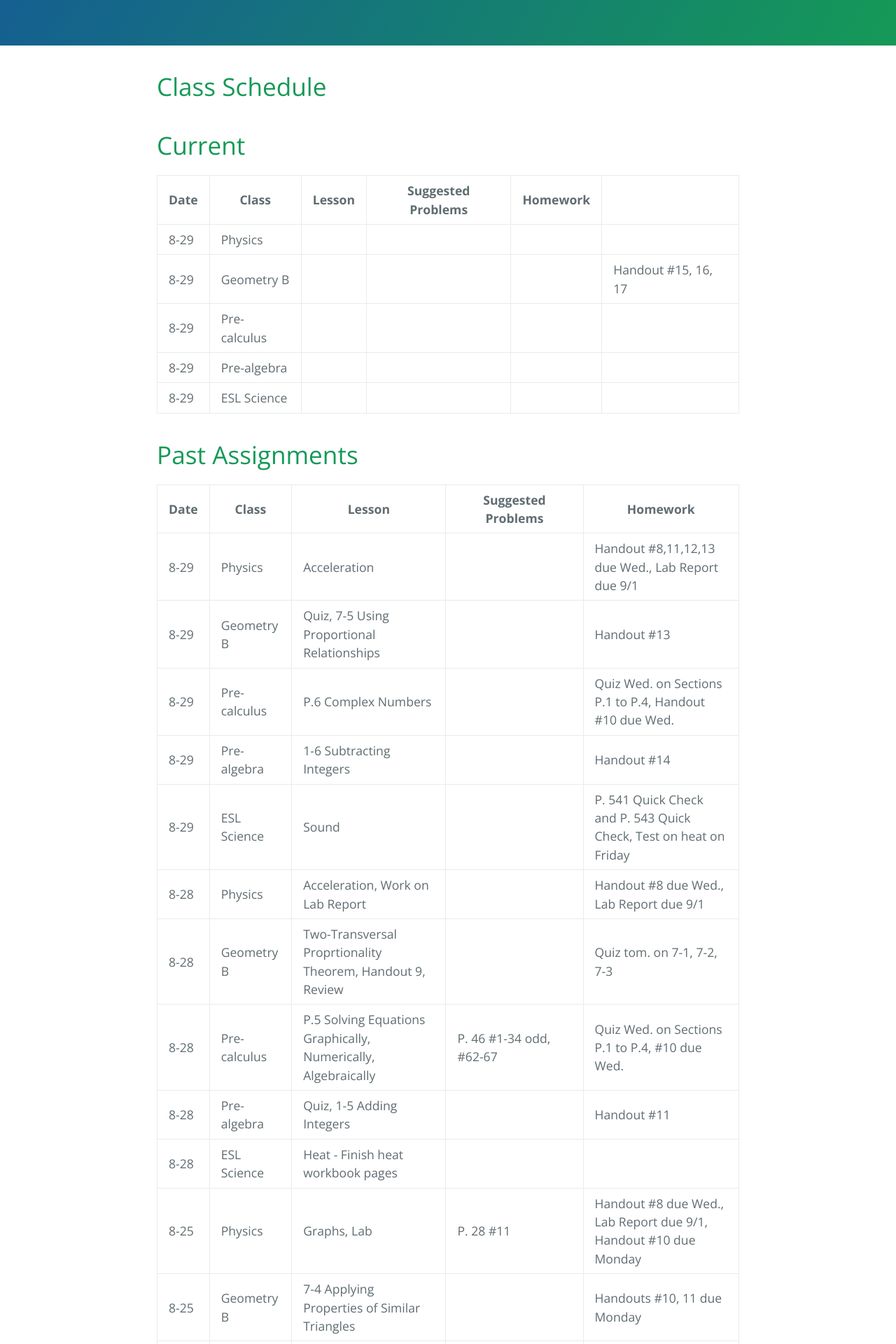
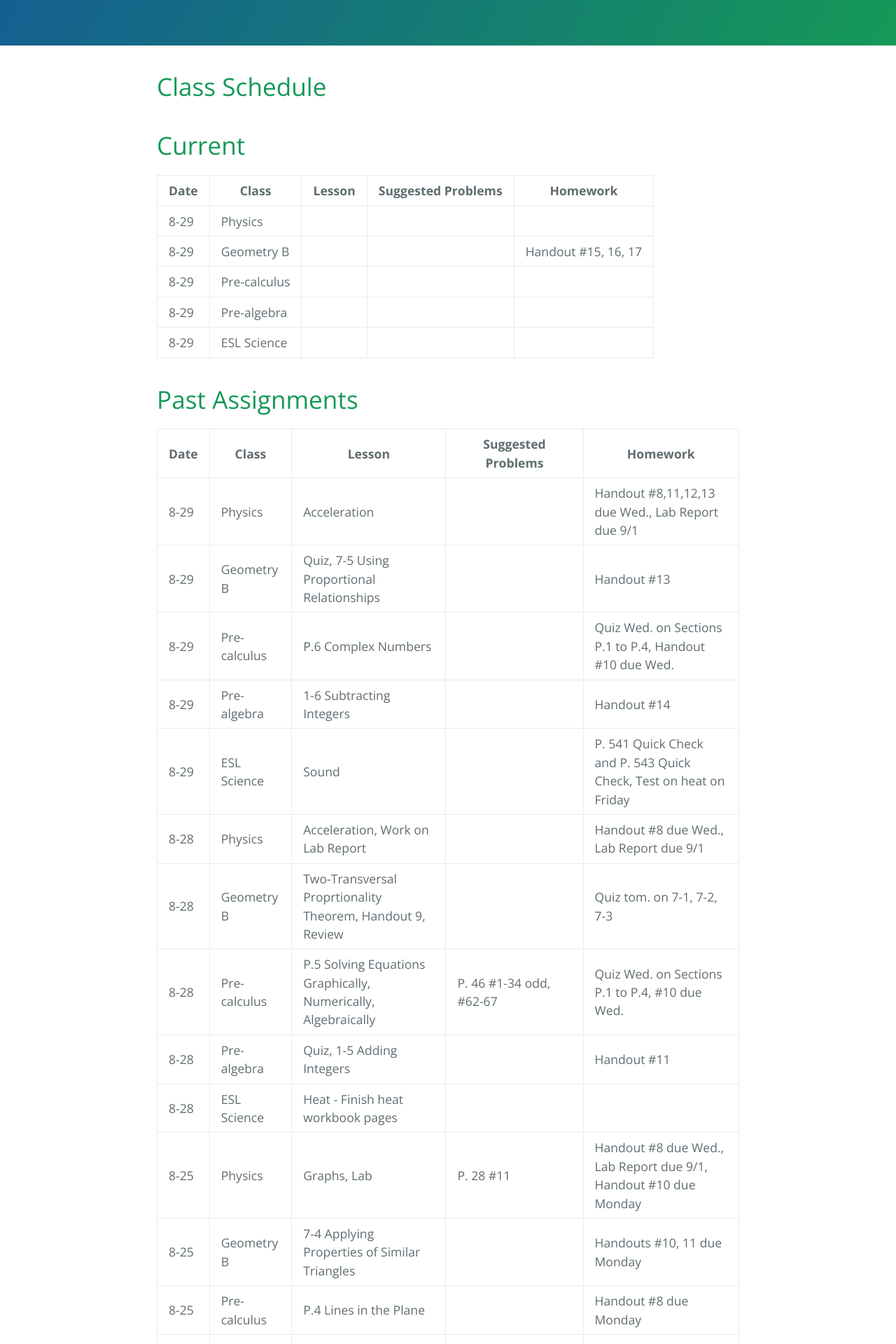
Before and after one commit to gpayoo/gpayoo, a Jekyll site: the page built from index.md, in a window 1280 px wide. Shown: the part 318-2238 px from the top of the page at 70% size. Built offline with Jekyll 4.4.1, drawn with Linux system fonts in a browser that asks for light colours; our own code applies the rules of GitHub Pages for plain Markdown files.

Commit message:
Update index.md

```diff
--- a/index.md
+++ b/index.md
@@ -10,7 +10,7 @@ layout: default
 | Date | Class | Lesson | Suggested Problems | Homework |
 | ---- | ----- | ------ | -------- | ---
 | 8-29 | Physics |  |  |
-| 8-29 | Geometry B | | | | Handout #15, 16, 17
+| 8-29 | Geometry B | | | Handout #15, 16, 17 |
 | 8-29 | Pre-calculus | |  |
 | 8-29 | Pre-algebra | | |  |
 | 8-29 | ESL Science |  |  |
```
